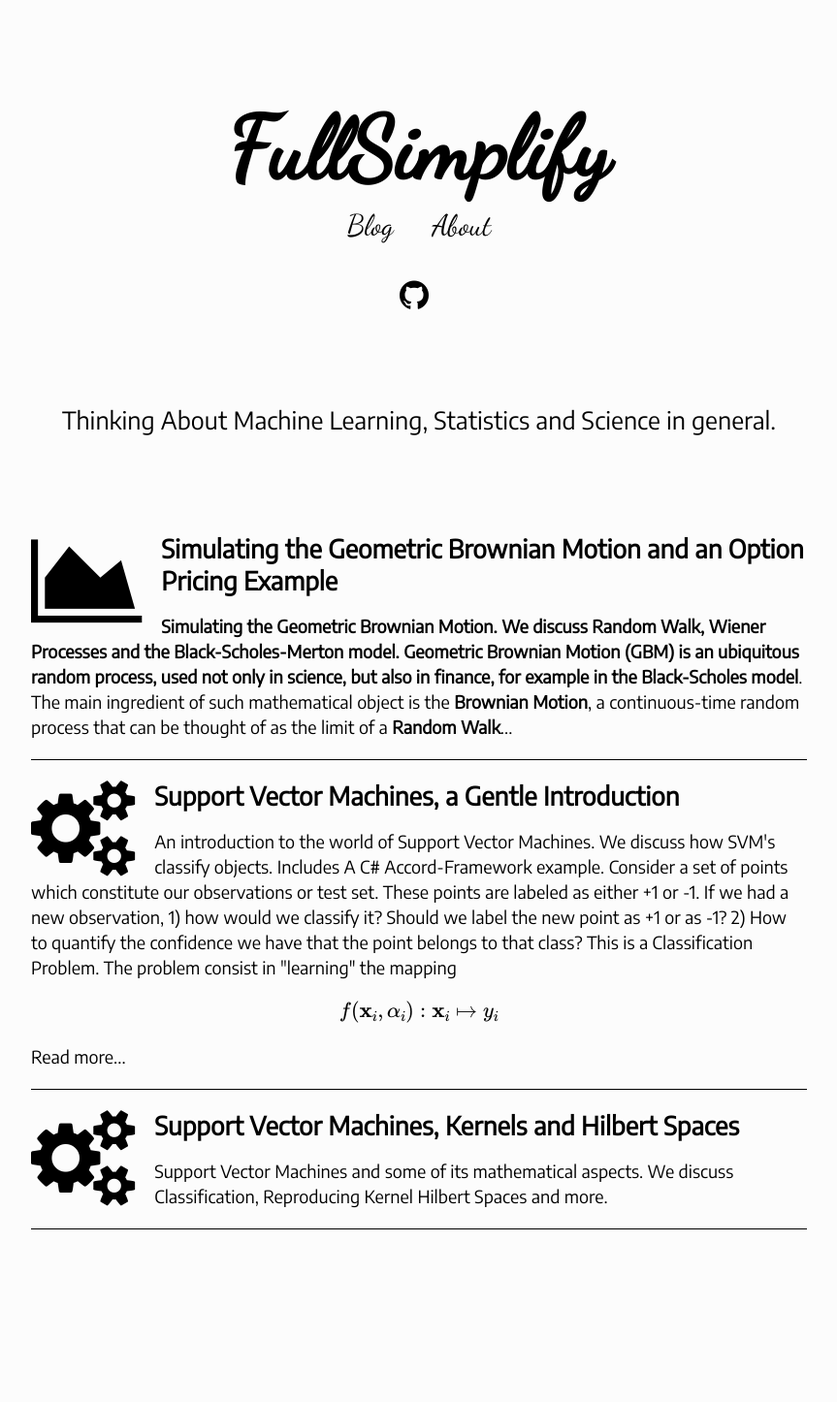
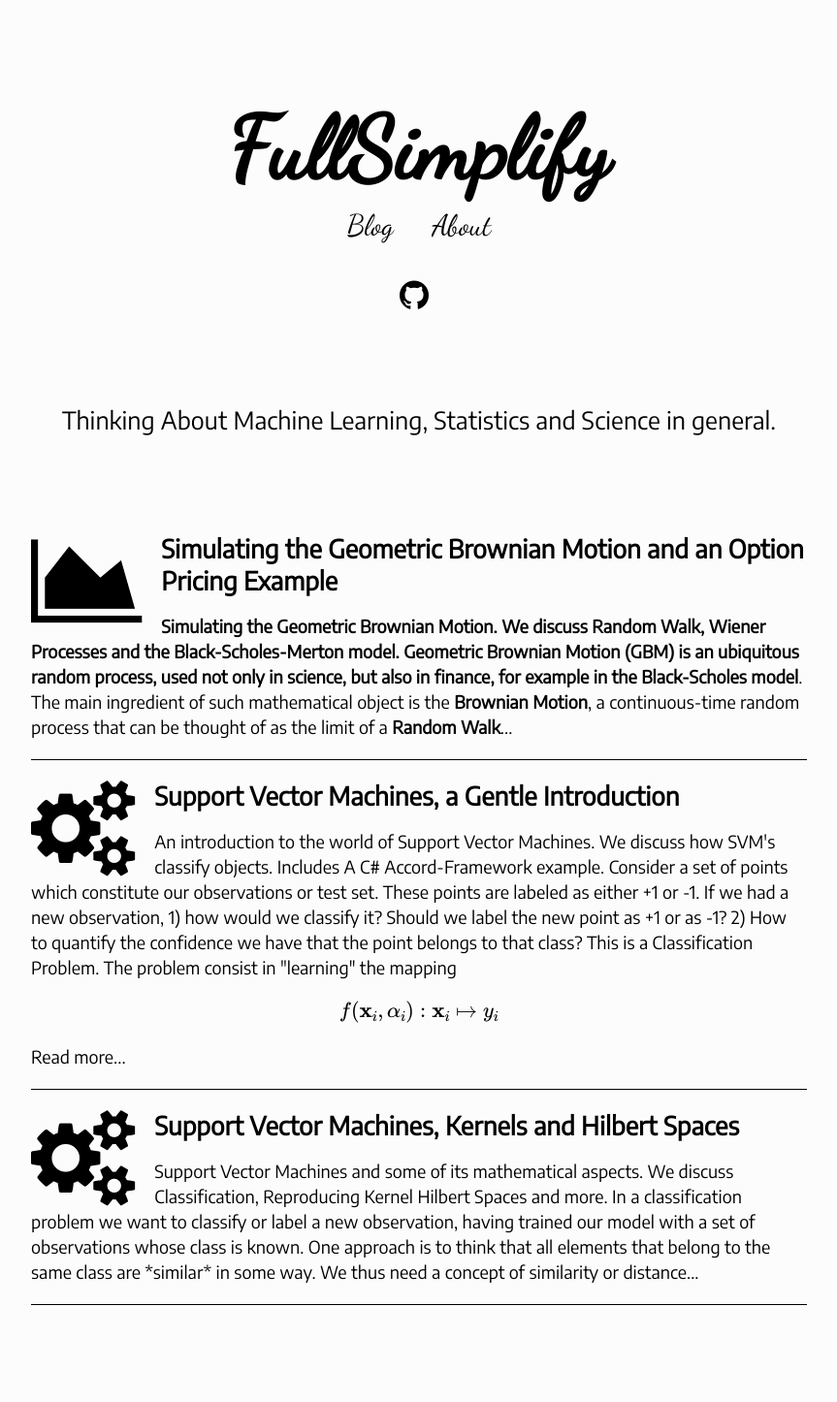
Before and after one commit to FullSimplify/FullSimplify.github.io, a Jekyll site: the page built from index.html, in a window 1280 px wide. Shown: the whole page at 97% size, without its empty margins (208-1071 px from the left). Built offline with Jekyll 4.4.1, drawn with Linux system fonts in a browser that asks for light colours; some web fonts are replaced; formulas are drawn with MathJax 3; before the commit the page ends 1368 px from its top, so only the background shows below that.

Commit message:
Update 2000-01-02-Support-Vector-Machines,-a-Gentle-Introduction.md

```diff
--- a/_posts/2000-01-02-Support-Vector-Machines,-a-Gentle-Introduction.md
+++ b/_posts/2000-01-02-Support-Vector-Machines,-a-Gentle-Introduction.md
@@ -1,7 +1,7 @@
 ---
 layout: post
 description: Support Vector Machines and some of its mathematical aspects. We discuss Classification, Reproducing Kernel Hilbert Spaces and more.
-excerpt: Support Vector Machines and some of its mathematical aspects. We discuss Classification, Reproducing Kernel Hilbert Spaces and more.
+excerpt: Support Vector Machines and some of its mathematical aspects. We discuss Classification, Reproducing Kernel Hilbert Spaces and more. In a classification problem we want to classify or label a new observation, having trained our model with a set of observations whose class is known. One approach is to think that all elements that belong to the same class are *similar* in some way. We thus need a concept of similarity or distance...
 title: "Support Vector Machines, Kernels and Hilbert Spaces"
 subtitle: Support Vector Machines and some of its mathematical aspects. We discuss Classification, Reproducing Kernel Hilbert Spaces and more.
 excerpt_separator: <!--more-->
@@ -10,7 +10,7 @@ date: 2015-01-20 12:09:42
 categories:
 ---
 
-In a classification problem we want to classify or label a new observation, having trained our model with a set of observations whose class is known.<!--more--> One approach is to think that all elements that belong to the same class are *similar* in some way. We thus need a concept of similarity or *distance*.
+In a classification problem we want to classify or label a new observation, having trained our model with a set of observations whose class is known. One approach is to think that all elements that belong to the same class are *similar* in some way. We thus need a concept of similarity or *distance*.
 
 For example, if we had to classify cars, we could choose some fundamental *features*, such as weight, engine power and mileage. Having a list of cars with such information divided in two parts, *good* cars and *bad* cars, can we classify the next car we come across as being part of the group of *good* cars or *bad* cars?
 
```
